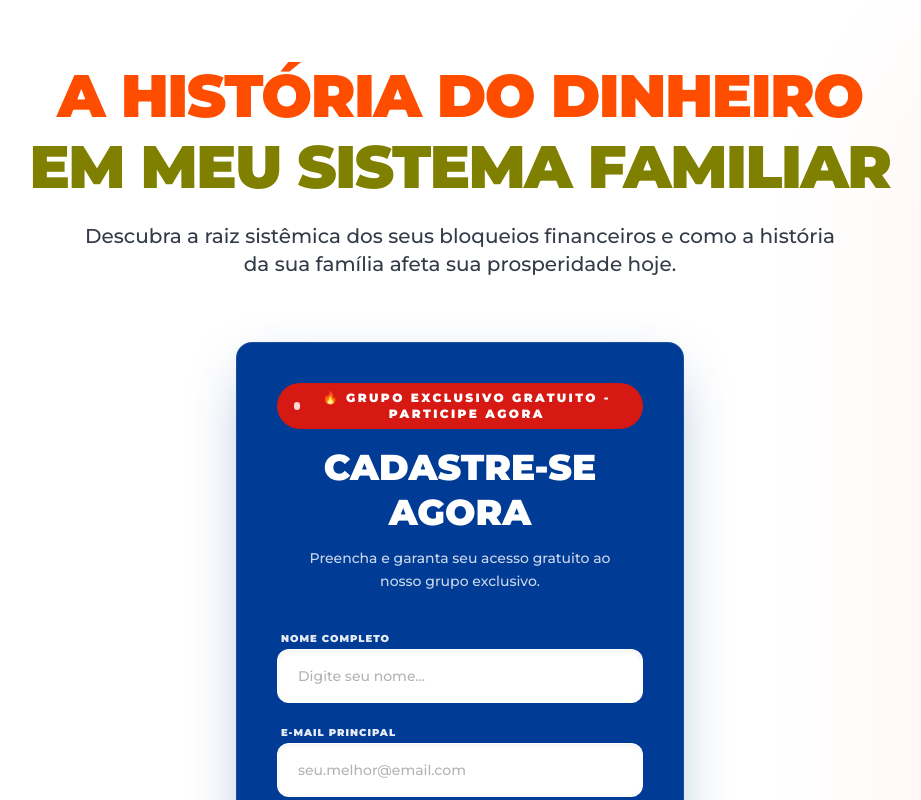
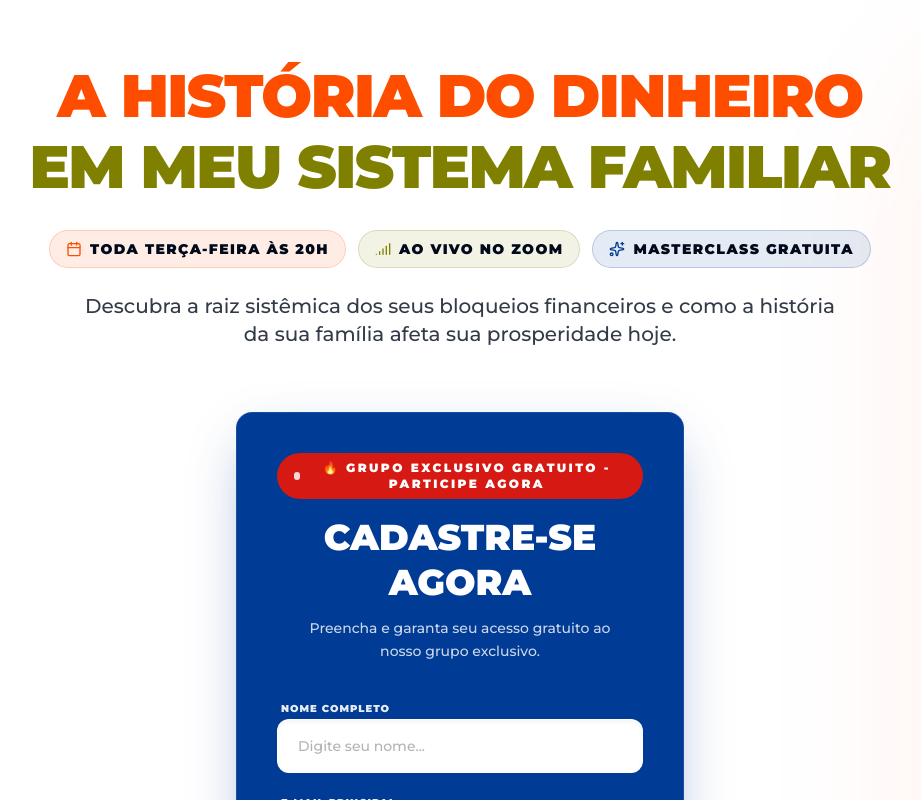
Before and after one commit to educarempoderados/Raiz-Sist-mica, a React (Vite) app: page / in a window 1280 px wide. Shown: the top 800 px of the page, without its empty margins (180-1101 px from the left). Built offline with nearby package versions, Linux system fonts and the light colour scheme; no server answers; the database is empty.

Commit message:
feat: add event details section to hero
Include schedule and platform information to the hero section to provide better visibility on session timing and delivery.

```diff
--- a/src/App.tsx
+++ b/src/App.tsx
@@ -16,7 +16,8 @@ import {
   ShieldCheck,
   BellRing,
   UserCheck,
-  Share2
+  Share2,
+  Signal
 } from 'lucide-react';
 import robertoImg from './roberto.jpeg';
 import { clsx, type ClassValue } from 'clsx';
@@ -151,6 +152,22 @@ export default function App() {
                     <span className="text-[#FF4D00]">A HISTÓRIA DO DINHEIRO</span>
                     <span className="text-[#808000]">EM MEU SISTEMA FAMILIAR</span>
                   </h1>
+
+                  <div className="flex flex-col sm:flex-row flex-wrap items-center justify-center gap-3 mt-8 mb-4">
+                    <div className="flex items-center gap-2 text-brand-ink font-black uppercase tracking-widest text-xs md:text-sm border border-[#FF4D00]/20 bg-[#FF4D00]/10 px-4 py-2 rounded-full">
+                      <Calendar className="w-4 h-4 text-[#FF4D00]" />
+                      <span>Toda Terça-feira às 20h</span>
+                    </div>
+                    <div className="flex items-center gap-2 text-brand-ink font-black uppercase tracking-widest text-xs md:text-sm border border-[#808000]/20 bg-[#808000]/10 px-4 py-2 rounded-full">
+                      <Signal className="w-4 h-4 text-[#808000]" />
+                      <span>Ao Vivo no Zoom</span>
+                    </div>
+                    <div className="flex items-center gap-2 text-brand-ink font-black uppercase tracking-widest text-xs md:text-sm border border-[#003B95]/20 bg-[#003B95]/10 px-4 py-2 rounded-full">
+                      <Sparkles className="w-4 h-4 text-[#003B95]" />
+                      <span>Masterclass Gratuita</span>
+                    </div>
+                  </div>
+
                   <p className="mt-6 text-lg md:text-xl text-brand-ink/80 font-medium max-w-3xl mx-auto">
                     Descubra a raiz sistêmica dos seus bloqueios financeiros e como a história da sua família afeta sua prosperidade hoje.
                   </p>
```
